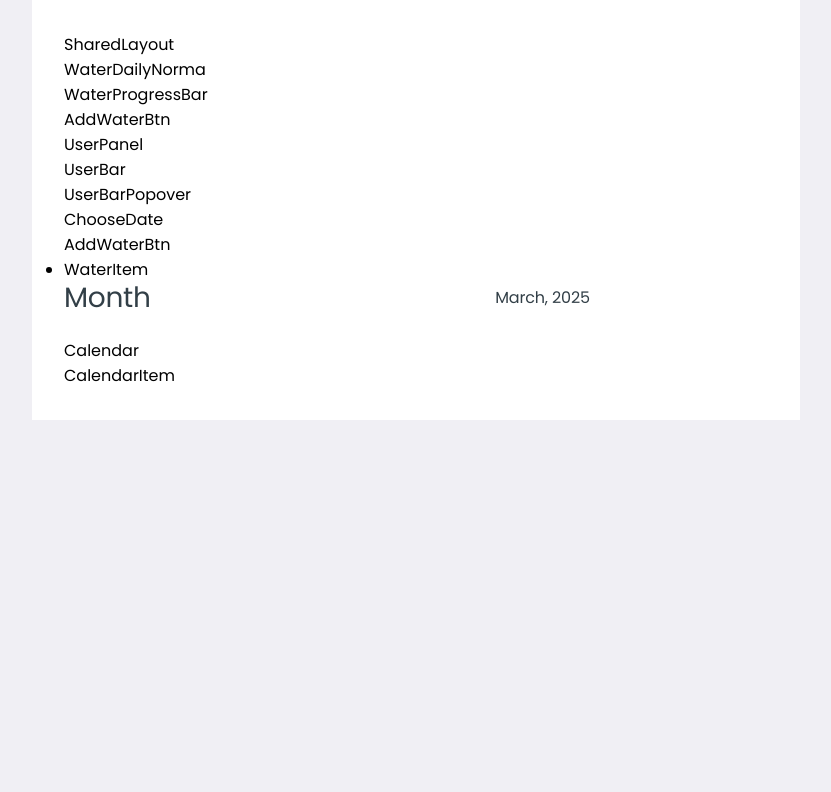
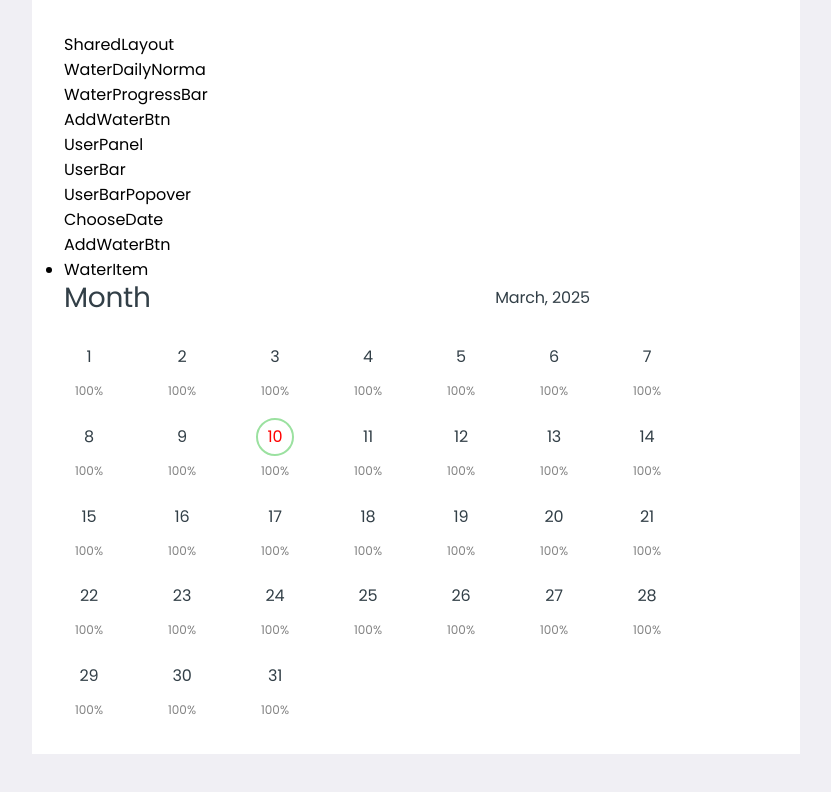
Before and after one commit to Makyym/aqua-track-frontend, a React (Vite) app: page /tracker in a window 1280 px wide. Shown: the top 792 px of the page, without its empty margins (224-1055 px from the left). Built offline with nearby package versions, Linux system fonts and the light colour scheme.

Commit message:
Calendar

```diff
--- a/src/components/Calendar/Calendar.jsx
+++ b/src/components/Calendar/Calendar.jsx
@@ -1,12 +1,27 @@
-import CalendarItem from "../CalendarItem/CalendarItem.jsx"
+import CalendarItem from '../CalendarItem/CalendarItem';
+import s from './Calendar.module.css';
 
-const Calendar = () => {
-    return (
-        <div>
-            Calendar
-            <CalendarItem />
-        </div>
-    )
-}
+const Calendar = ({ month, year, activeDate, handleActiveDay }) => {
+  const daysInMonth = new Date(year, month + 1, 0).getDate();
+  const daysArray = Array.from({ length: daysInMonth }, (_, i) => i + 1);
 
-export default Calendar
+  return (
+    <div>
+      <ul className={s.calendarList}>
+        {daysArray.map(day => (
+          <li key={day} className={s.calendarItem}>
+            <CalendarItem
+              day={day}
+              month={month}
+              year={year}
+              activeDate={activeDate}
+              handleActiveDay={handleActiveDay}
+            />
+          </li>
+        ))}
+      </ul>
+    </div>
+  );
+};
+
+export default Calendar;
--- /dev/null
+++ b/src/components/Calendar/Calendar.module.css
@@ -0,0 +1,25 @@
+.calendarList {
+  display: grid;
+  grid-template-columns: repeat(7, 1fr);
+  gap: 20px 18px;
+  padding: 0;
+
+  text-align: center;
+}
+.calendarItem {
+  text-align: center;
+}
+
+/* tablet */
+@media screen and (min-width: 768px) {
+  .calendarList {
+    gap: 15px 48px;
+  }
+}
+
+/* desktop */
+@media screen and (min-width: 1280px) {
+  .calendarList {
+    gap: 15px 43px;
+  }
+}
--- a/src/components/CalendarItem/CalendarItem.jsx
+++ b/src/components/CalendarItem/CalendarItem.jsx
@@ -1,7 +1,37 @@
-const CalendarItem = () => {
+import clsx from 'clsx';
+import s from './CalendarItem.module.css';
+
+const CalendarItem = ({ day, month, year, activeDate, handleActiveDay }) => {
+  const currentDate = new Date();
+  const currentDay = currentDate.getDate();
+  const isCurrentDay =
+    currentDate.getMonth() === month &&
+    currentDate.getFullYear() === year &&
+    currentDay === day;
+
+  const isActiveDayInCurrentMonth = () => {
     return (
-        <div>CalendarItem</div>
-    )
-}
+      activeDate?.getDate() === day &&
+      activeDate?.getMonth() === month &&
+      activeDate?.getFullYear() === year
+    );
+  };
 
-export default CalendarItem
+  return (
+    <>
+      <button
+        onClick={() => handleActiveDay(day)}
+        className={clsx(
+          s.calendarDay,
+          isActiveDayInCurrentMonth(day) && s.isActive,
+          isCurrentDay && day === currentDay && s.isToday, //чи поточний день належить поточному місяцю
+        )}
+      >
+        {day}
+      </button>
+      <p className={s.informQuantity}>100%</p>
+    </>
+  );
+};
+
+export default CalendarItem;
--- /dev/null
+++ b/src/components/CalendarItem/CalendarItem.module.css
@@ -0,0 +1,55 @@
+.calendarDay {
+  border-radius: 20px;
+  width: 28px;
+  height: 28px;
+  margin-bottom: 6px;
+
+  font-family: Poppins;
+  font-weight: 700;
+  font-size: 14px;
+  line-height: 1.3;
+  letter-spacing: -0.01em;
+  text-align: center;
+  color: var(--main);
+  background-color: var(--main-white);
+
+  border: none;
+  cursor: pointer;
+}
+
+.dayNotEnough {
+  background-color: #323f4733;
+}
+.isActive {
+  color: #9be1a0;
+  background-color: #323f47;
+}
+.isToday {
+  border: 2px solid #9be1a0;
+  color: red;
+}
+
+.informQuantity {
+  font-family: Poppins;
+  font-weight: 400;
+  font-size: 10px;
+  line-height: 1;
+  letter-spacing: 0%;
+  color: #2f2f2f99;
+}
+
+/* tablet */
+@media screen and (min-width: 768px) {
+  .calendarDay {
+    width: 38px;
+    height: 38px;
+    margin-bottom: 4px;
+
+    font-size: 16px;
+    line-height: 1.5;
+  }
+  .informQuantity {
+    font-size: 12px;
+    line-height: 1.9;
+  }
+}
```
